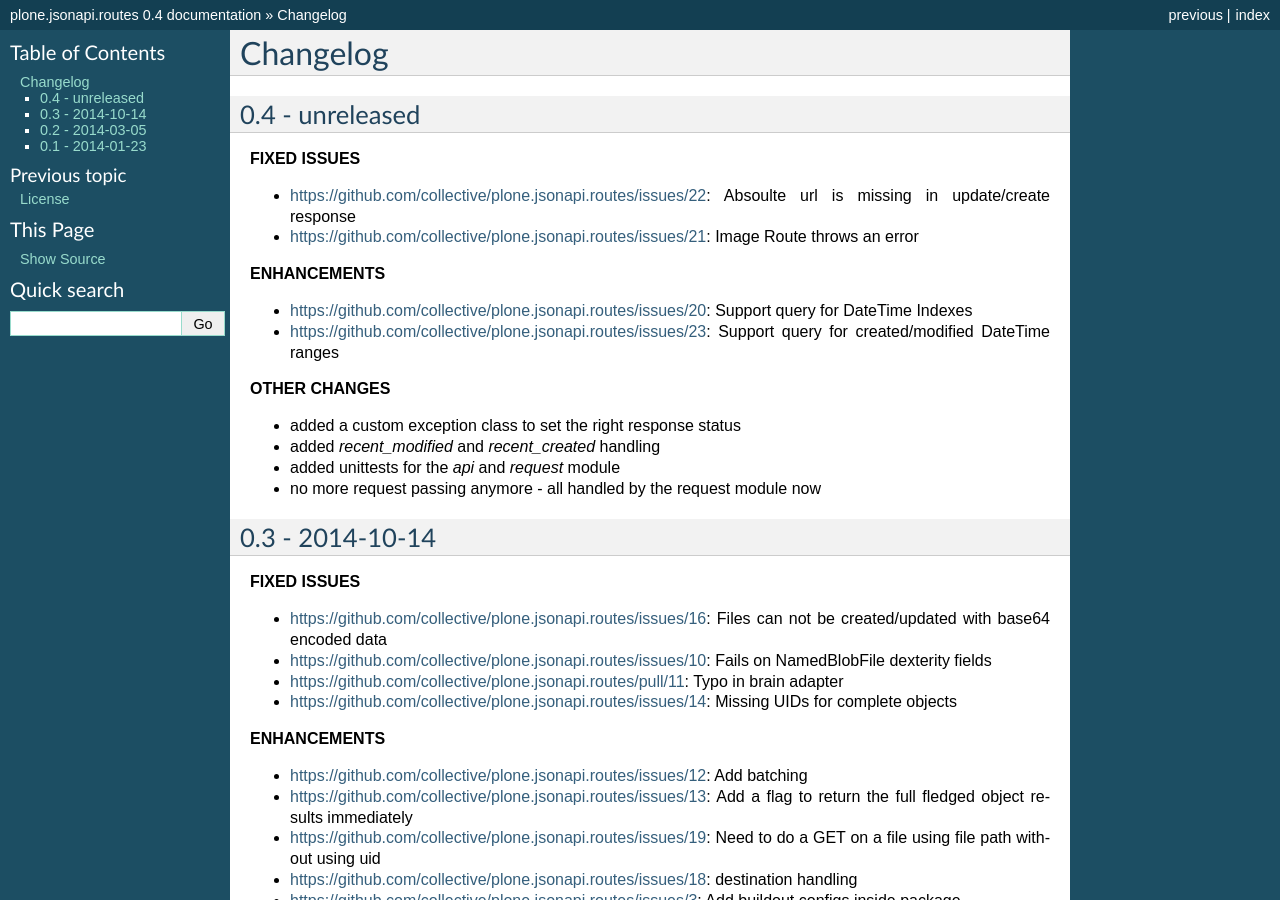
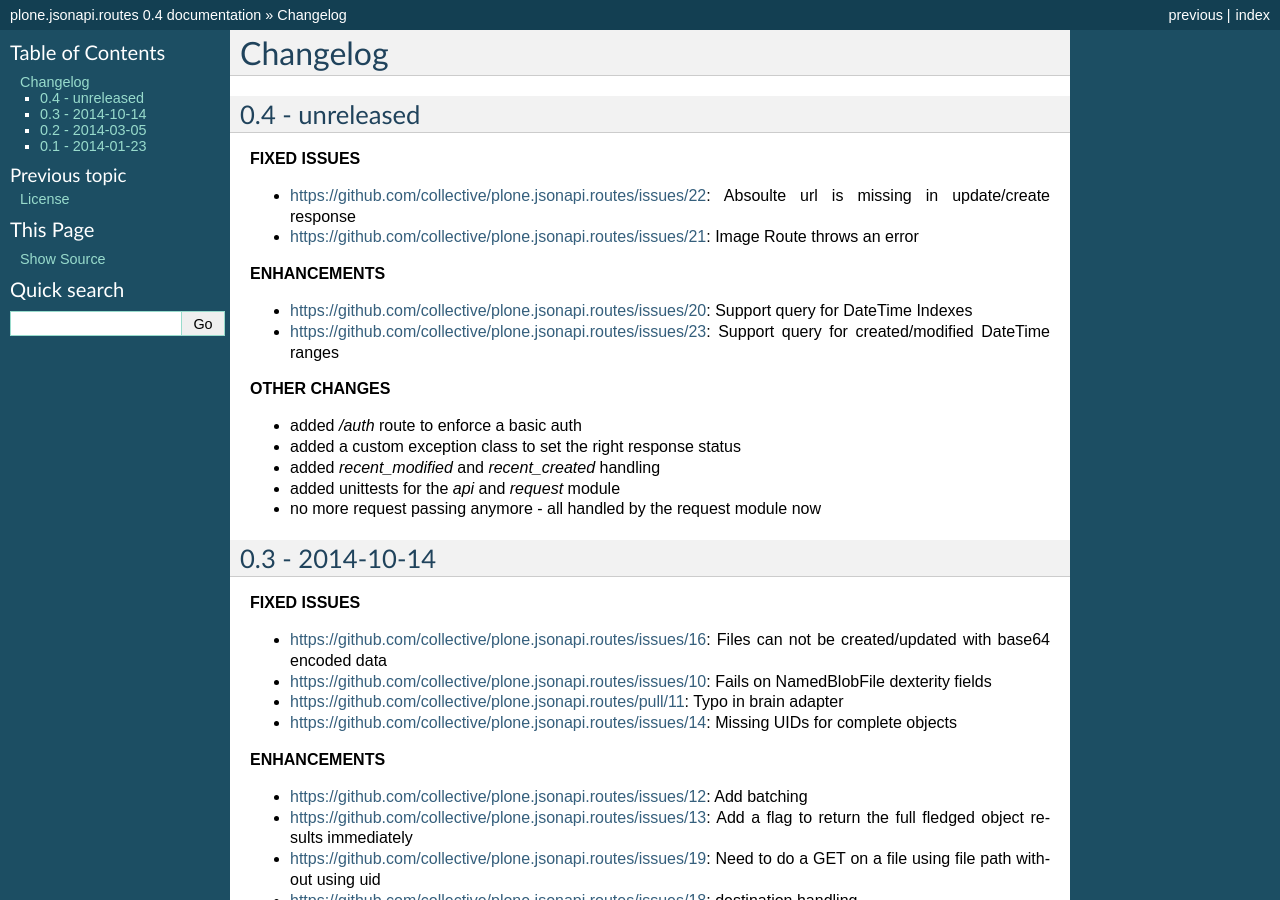
Before and after one commit to collective/plone.jsonapi.routes, a Sphinx documentation site: the page built from docs/HISTORY.rst, in a window 1280 px wide and 900 px high. Built offline with Sphinx 7.4.7, drawn with Linux system fonts in a browser that asks for light colours.

Commit message:
changelog updated

```diff
--- a/docs/HISTORY.rst
+++ b/docs/HISTORY.rst
@@ -16,6 +16,7 @@
 
 **OTHER CHANGES**
 
+- added `/auth` route to enforce a basic auth
 - added a custom exception class to set the right response status
 - added `recent_modified` and `recent_created` handling
 - added unittests for the `api` and `request` module
```
